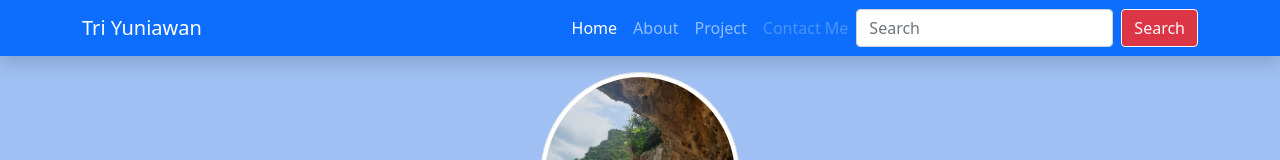
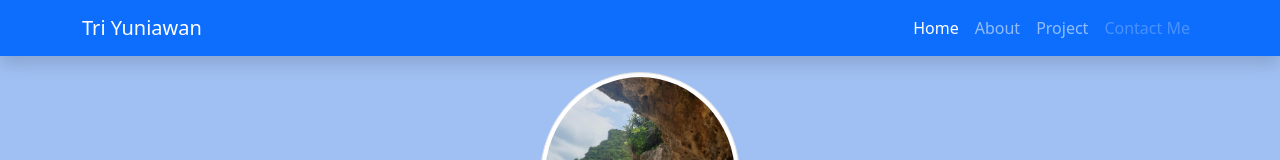
Before and after one commit to TriYuniawan/Porfolio, a plain HTML site: page index.html in a window 1280 px wide. Shown: the top 160 px of the page. Drawn offline with nearby package versions, Linux system fonts and the light colour scheme.

Commit message:
Update index.html

```diff
--- a/index.html
+++ b/index.html
@@ -38,10 +38,7 @@
               <a class="nav-link disabled">Contact Me</a>
             </li>
           </ul>
-          <form class="d-flex">
-            <input class="form-control me-2" type="search" placeholder="Search" aria-label="Search" />
-            <button class="bg-danger btn btn-outline-light type="submit">Search</button>
-          </form>
+
         </div>
       </div>
     </nav>
```
